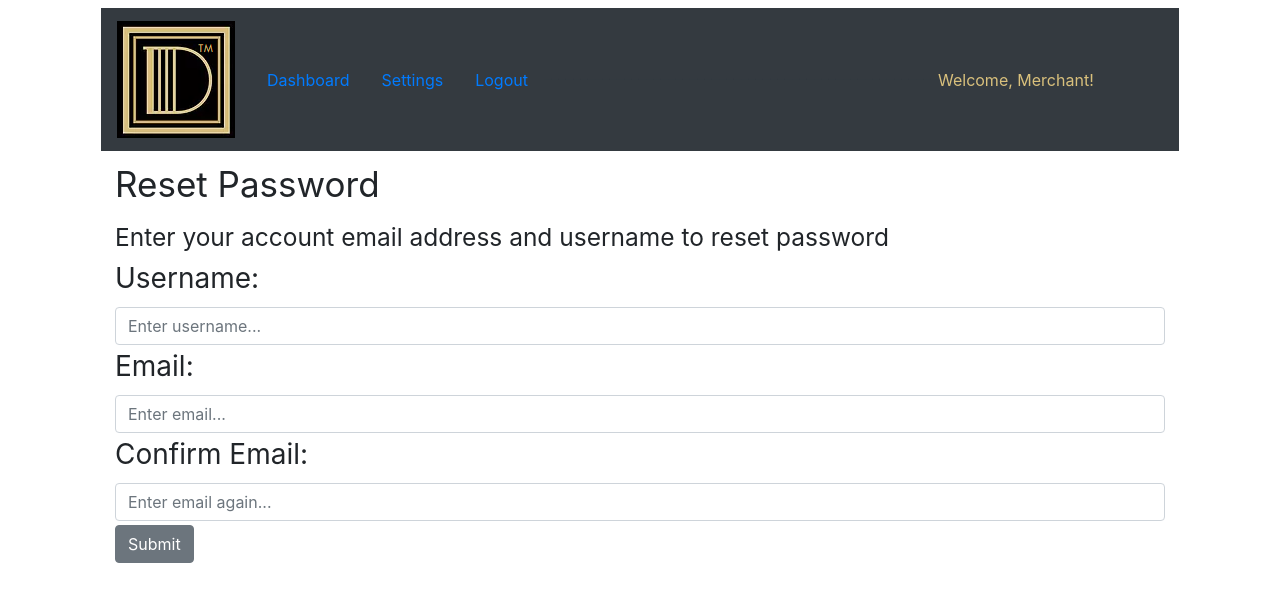
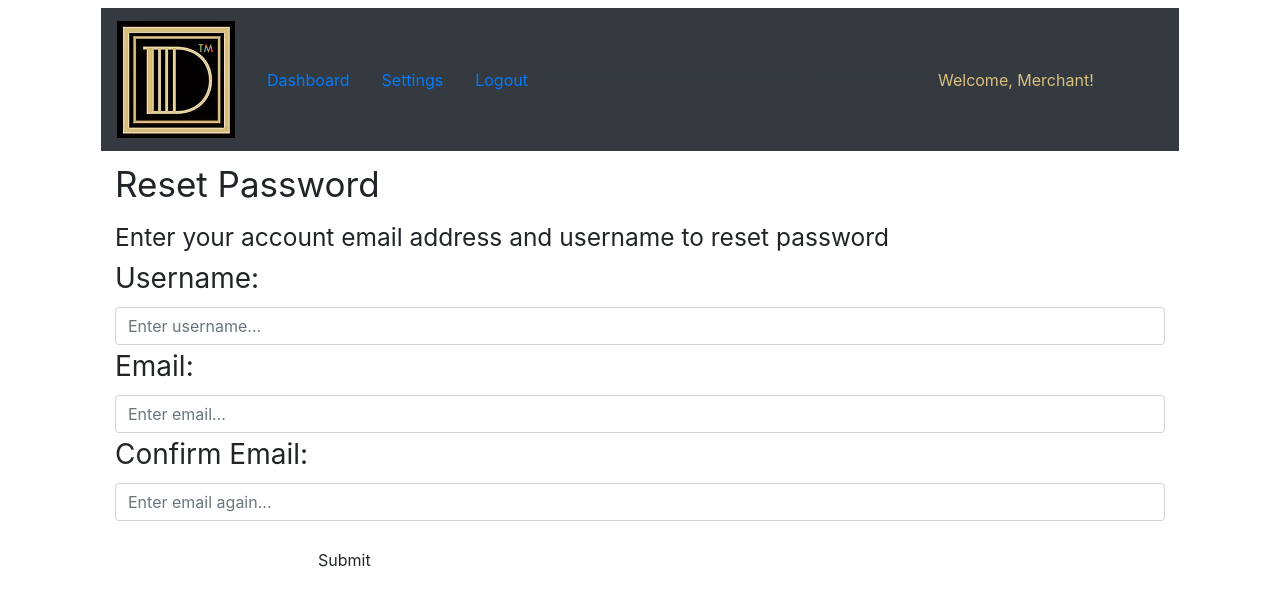
Before and after one commit to whitedadam/dickerdashboardapp, a React (Create React App) app: page /security in a window 1280 px wide. Shown: the top 606 px of the page. Built offline with nearby package versions, Linux system fonts and the light colour scheme.

Commit message:
Update Security.js
got the SMTP server connected

```diff
--- a/src/Settings/Security.js
+++ b/src/Settings/Security.js
@@ -1,31 +1,25 @@
 import {Button, Col, Container, Form, Input, Label, Row} from "reactstrap";
 import React from "react";
-import CreateAccount from "../CreateAccount";
+import * as emailjs from 'emailjs-com';
 
-class Security extends React.Component {
-    constructor(props) {
-        super(props);
-        this.state = {
-            buttonColor: "secondary",
-        };
-        this.onHover = this.onHover.bind(this);
-        this.onHoverLeave = this.onHoverLeave.bind(this);
+export default function Security(){
+
+  const sendEmail = (e) =>{
+      e.preventDefault();
+
+    emailjs.sendForm('service_jjjq44n', 'template_8g7oem6', e.target ,
+        'user_8TRknzbUmpANb1CJDvJnJ')
+        .then((result) => {
+          console.log(result.text);
+        }, (error) => {
+          console.log(error.text);
+        });
+        e.target.reset()
     }
-  onHover() {
-    this.setState((state) => ({
-      buttonColor: "primary"
-    }));
-  }
-  onHoverLeave() {
-    this.setState((state) => ({
-      buttonColor: "secondary"
-    }));
-  }
 
-  render() {
     return (
       <Container className={"accountContainer"}>
-        <Form id="emailResetForm">
+        <form onSubmit={sendEmail}>
           <Col>
             <h1>
               <small>Reset Password</small>
@@ -63,17 +57,13 @@ class Security extends React.Component {
             </Row>
             <Row style={{ alignContent: "center" }}>
               <Col>
-                <Button
-                    onMouseEnter={this.onHover}
-                  onMouseLeave={this.onHoverLeave}
-                  color={this.state.buttonColor}>Submit</Button>
+              <div className = "col-8 pt-3 mx-auto">
+                <input type = "submit" className="btn btn info" value="Submit"></input>
+              </div>
               </Col>
             </Row>
           </Col>
-        </Form>
+        </form>
       </Container>
     );
   }
-}
-
-export default Security;
```
